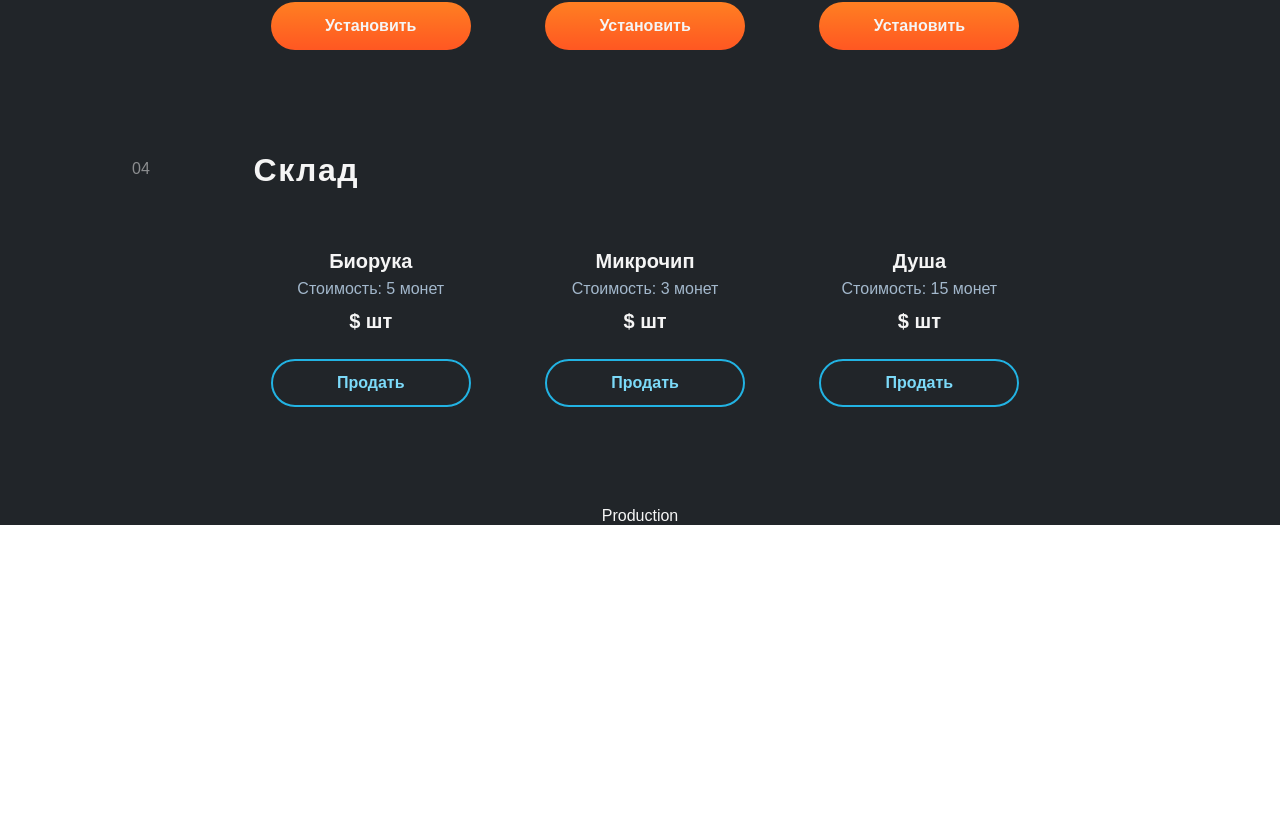
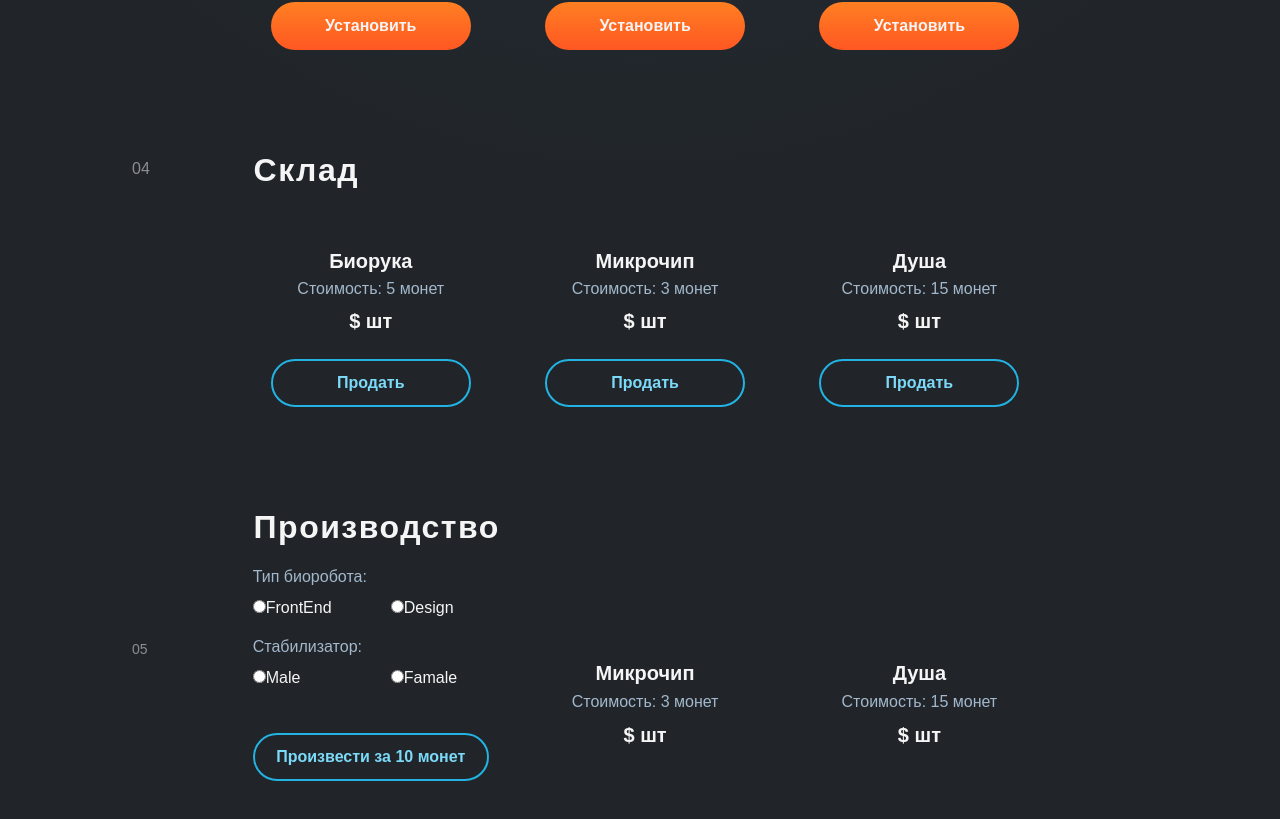
Before and after one commit to sseezov/atw-test, a React (Create React App) app: page / in a window 1280 px wide. Shown: the part 1430-2249 px from the top of the page. Before the commit the page ends 1955 px from the top, so only its background shows below. Built offline with nearby package versions, Linux system fonts and the light colour scheme.

Commit message:
production in production

```diff
--- a/src/components/Production.tsx
+++ b/src/components/Production.tsx
@@ -1,7 +1,59 @@
 import React from "react";
+import "../styles/Production.scss";
 
 const Production = () => {
-  return <div>Production</div>;
+  return (
+    <div className="production">
+      <div className="productionBorder">
+        <p className="fifth">05</p>
+      </div>
+      <div>
+        <h3 className="productionHeader">Производство</h3>
+        <div className="productionCols">
+          <div className="productionItem">
+            <div className="productionRadio">
+              <p className="productionTypeRobo">Тип биоробота:</p>
+              <div className="productionRadioTypes">
+                <div className="radioFront">
+                  <input type="radio" />
+                  <label>FrontEnd</label>
+                </div>
+                <div className="radioDesign">
+                  <input type="radio" />
+                  <label>Design</label>
+                </div>
+              </div>
+
+              <p>Cтабилизатор:</p>
+              <div className="productionRadioTypes">
+                <div className="radioMale">
+                  <input type="radio" />
+                  <label>Male</label>
+                </div>
+                <div className="radioFamale">
+                  <input type="radio" />
+                  <label>Famale</label>
+                </div>
+              </div>
+              <button className="productionButton">
+                Произвести за 10 монет
+              </button>
+            </div>
+          </div>
+          <div className="productionItem">
+            <h3>Микрочип</h3>
+            <p>Стоимость: 3 монет</p>
+            <h5>$ шт</h5>
+          </div>
+          <div className="productionItem">
+            <h3>Душа</h3>
+            <p>Стоимость: 15 монет</p>
+            <h5>$ шт</h5>
+          </div>
+        </div>
+      </div>
+    </div>
+  );
 };
 
 export default Production;
--- a/src/components/Purse.tsx
+++ b/src/components/Purse.tsx
@@ -20,7 +20,6 @@ const Purse = () => {
             className="purseGetMoneyCheckbox"
             id="five_coins"
             name="five_coins"
-            value="yes"
           />
           <label className="purseGetMoneyLabel" htmlFor="five_coins">
             Цыганить по 5 монет
--- a/src/styles/Production.scss
+++ b/src/styles/Production.scss
@@ -0,0 +1,86 @@
+.production {
+  display: grid;
+  grid-template-columns: 10% 90%;
+  padding-bottom: 100px;
+  align-items: center;
+  justify-content: center;
+
+  .productionHeader {
+    text-align: left;
+    padding-left: 20px;
+    padding-bottom: 20px;
+    letter-spacing: 1.5px;
+    font-style: normal;
+    font-weight: 600;
+    font-size: 32px;
+    line-height: 40px;
+  }
+
+  p {
+    text-align: left;
+    font-size: 14px;
+    font-weight: 500;
+    line-height: 20px;
+  }
+
+  .productionRadioTypes {
+    display: grid;
+    grid-template-columns: 50% 50%;
+    padding-bottom: 20px;
+    gap: 20px;
+    text-align: left;
+  }
+
+  .fifth {
+    opacity: 50%;
+    float: left;
+    margin-top: 10px;
+  }
+
+  .productionCols {
+    display: grid;
+    grid-template-columns: 30% 30% 30%;
+    align-items: center;
+    justify-items: center;
+
+    .productionButton {
+      width: 236px;
+      height: 48px;
+      margin-top: 26px;
+      border: 2px solid #22b3e3;
+      border-radius: 60px;
+      background: transparent;
+      padding-top: 12px;
+      padding-bottom: 12px;
+      font-size: 16px;
+      font-weight: 600;
+      color: #7cdaf9;
+      cursor: pointer;
+      transition-duration: 0.3s;
+      &:hover {
+        background: #7cdaf9;
+        border: 2px solid #7cdaf9;
+        color: black;
+        transition-duration: 0.3s;
+        box-shadow: 0px 10px 40px rgb(39, 102, 123);
+      }
+    }
+  }
+
+  .productionItem {
+    h3 {
+      margin-top: 60px;
+      padding-bottom: 7px;
+      font-weight: 600;
+      font-size: 20px;
+    }
+    p {
+      color: #a3b8cc;
+      font-size: 16px;
+      padding-bottom: 12px;
+    }
+    h5 {
+      font-size: 20px;
+    }
+  }
+}
```
